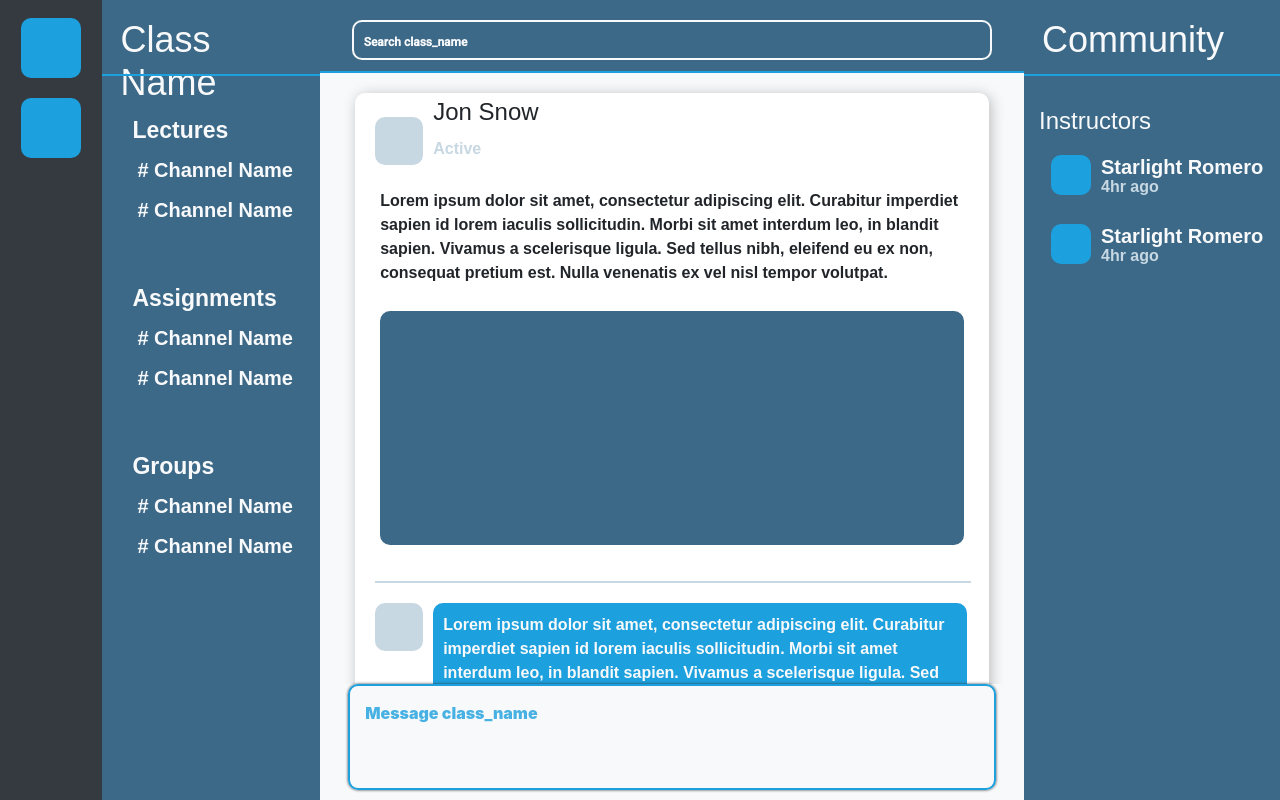
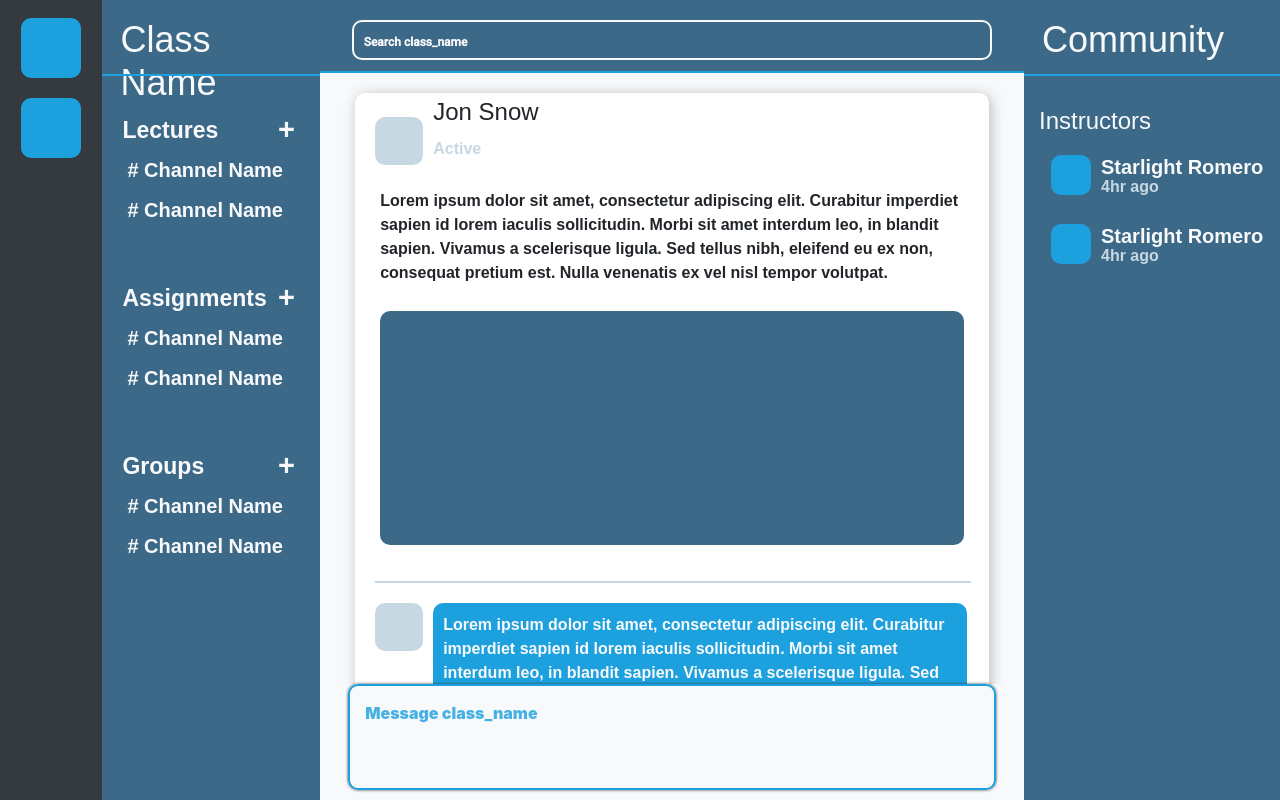
Before and after one commit to tsamantanis/hydra, a React (Create React App) app: page / in a window 1280 px wide. Built offline with nearby package versions, Linux system fonts and the light colour scheme; a web font is replaced by a local one.

Commit message:
added + for channels

```diff
--- a/src/components/Main/ChannelGroup.css
+++ b/src/components/Main/ChannelGroup.css
@@ -1,21 +1,50 @@
 .ChannelGroup {
     width: 100%;
-    padding: 10px;
+    padding: 10px 20px;
 }
 
-.ChannelItem h6 {
-    padding: 5px;
-    display:flex;
-    align-items:center;
-    width:100%;
-    height:30px;
+.ChannelGroup .ChannelTitle {
+    align-items: flex-start;
+    flex-direction: row;
+    display: flex;
+    justify-content: space-between;
 }
 
-.ChannelItem:hover {
+.ChannelGroup .ChannelTitle h3 {
+    font-size: 29px;
+    font-weight: bold;
+    margin-bottom: 0;
+    height: 10px;
+    line-height: 24px;
+}
+
+.ChannelGroup .ChannelTitle h3 a {
+    color: var(--light);
+    padding: 0 5px;
+    height: 10px;
+}
+
+.ChannelGroup .ChannelTitle h3 a:hover {
+    background-color: var(--accent);
     border-radius: 5px;
     cursor: pointer;
+    text-decoration: none;
+    transition: 0.3s ease-in ease-out;
+}
+
+.ChannelGroup .ChannelItem h6 {
+    align-items:center;
+    display:flex;
+    height:30px;
+    padding: 5px;
+    width:100%;
+}
+
+.ChannelGroup .ChannelItem:hover {
+    background-color: var(--accent);
+    border-radius: 5px;
+    cursor: pointer;
+    min-height: 30px;
+    transition: 0.3s ease-in ease-out;
     width: 80%;
-    background-color: var(--accent);
-    transition: 0.3s ease-in ease-out;
-    min-height: 30px;
 }
--- a/src/components/Main/ChannelGroup.js
+++ b/src/components/Main/ChannelGroup.js
@@ -4,8 +4,11 @@ import './ChannelGroup.css'
 class ChannelGroup extends Component {
     render() {
         return (
-            <div className='ChannelGroup m-t-15 m-b-15 m-l-20'>
-                <h5 className="m-b-15">{this.props.channelLabel}</h5>
+            <div className='ChannelGroup m-t-15 m-b-15'>
+                <div className='ChannelTitle'>
+                    <h5 className="m-b-15">{this.props.channelLabel}</h5>
+                    <h3><a href="#">+</a></h3>
+                </div>
                 { this.props.channelNames.map((channelName) => {
                     return(
                         <div className='ChannelItem m-b-10'>
```
